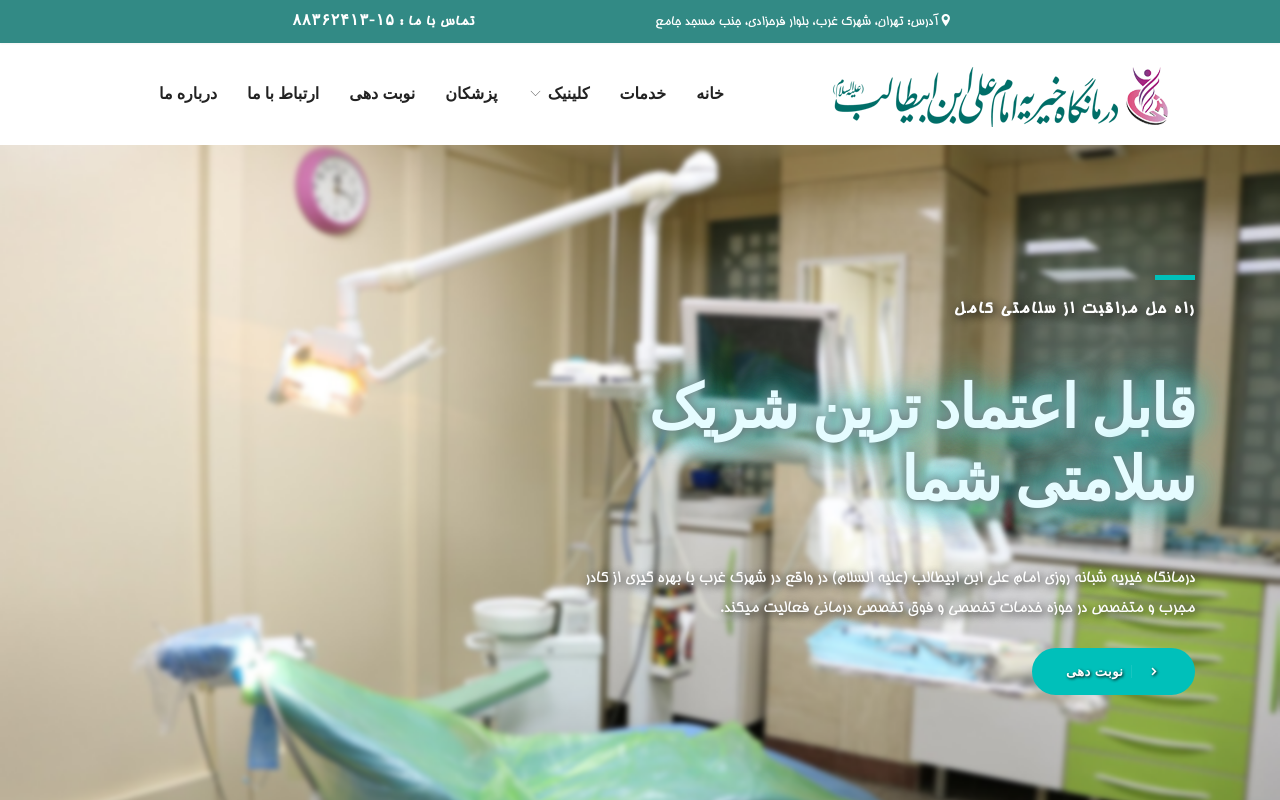
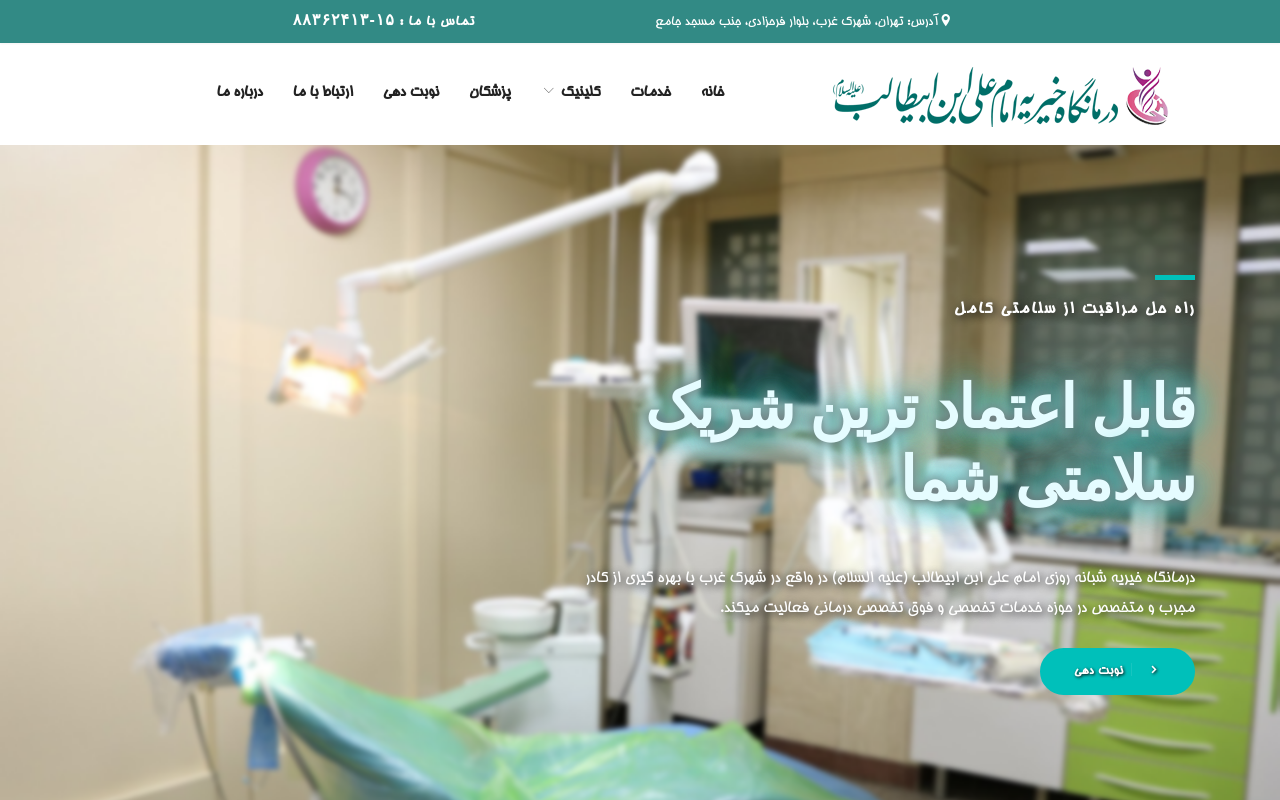
Before and after one commit to ali-jazbi/Health_Clinic, a plain HTML site: page index.html in a window 1280 px wide. Shown: the top 800 px of the page. Drawn offline with Linux system fonts and the light colour scheme; some packages are replaced by stand-ins of ours.

Commit message:
test font 1

```diff
--- a/css/style.css
+++ b/css/style.css
@@ -4,15 +4,15 @@ html {
   overflow-x: hidden;
   scroll-behavior: smooth;
   cursor: default;
-  font-family:homaB, sans-serif;
+  font-family:homa, sans-serif;
 }
 @font-face {
-  font-family: homaB;
+  font-family: homa;
   src: url(../font/B\ Homa_0.ttf);
 }
 body {
   line-height: 1.6;
-  font-family:homaB, sans-serif;
+  font-family:homa, sans-serif;
   -webkit-font-smoothing: antialiased;
   font-size: 16px;
   color: #6F8BA4;
@@ -30,7 +30,7 @@ body {
 }
 
 h1, .h1, h2, .h2, h3, .h3, h4, .h4, h5, .h5, h6, .h6 {
-  font-family: "Exo", sans-serif;
+  font-family:homaBe, sans-serif;
   font-weight: 700;
   color: #222;
 }
@@ -101,7 +101,7 @@ input[type="email"]:focus, input[type="password"]:focus, input[type="text"]:focu
   font-weight: 700;
   letter-spacing: .5px;
   padding: .75rem 2rem;
-  font-family: "Exo", sans-serif;
+  font-family:homa, sans-serif;
   text-transform: uppercase;
   border-radius: 5px;
   border: 2px solid transparent;
@@ -403,7 +403,7 @@ a:focus {
   font-weight: 600;
   padding: 10px 15px;
   color: #222;
-  font-family: "Exo", sans-serif;
+  font-family:homa, sans-serif;
   text-transform: capitalize;
   font-size: 16px;
   transition: all .25s ease;
```
